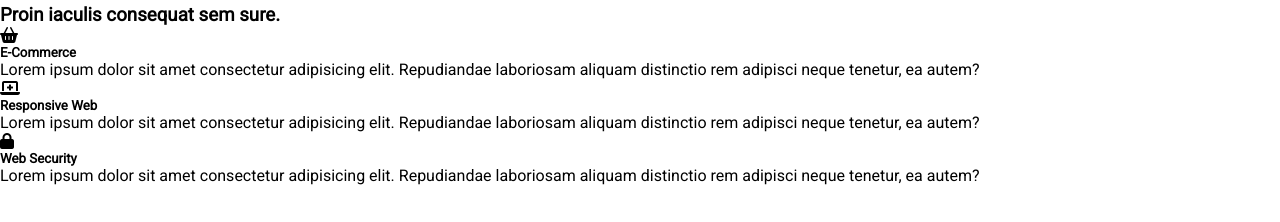
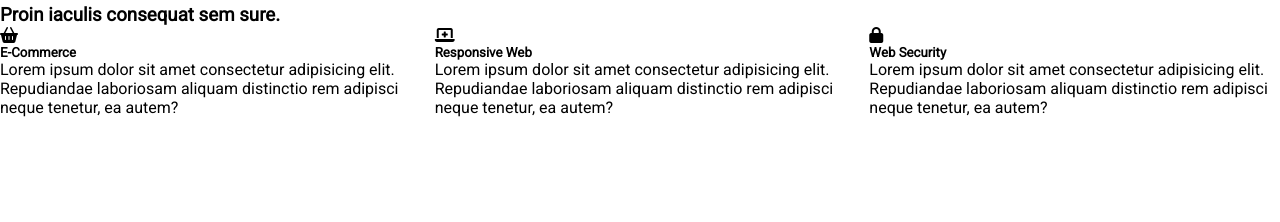
Before and after one commit to MatGom/04task4, a website: page index.html in a window 1280 px wide. Shown: the part 578-800 px from the top of the page. Drawn offline with nearby package versions, Linux system fonts and the light colour scheme; a web font is replaced by a local one.

Commit message:
Add bootstrap to services

```diff
--- a/index.html
+++ b/index.html
@@ -44,19 +44,19 @@
         <h3 class="section-title">Services</h3>
         <h3 class="section-subtitle">Proin iaculis consequat sem sure.</h3>
         <div class="row">
-            <div class="services-card">
+            <div class="services-card col-sm-7 col-md-6 col-lg-4">
                 <div class="card-icon"><i class="fa-solid fa-basket-shopping"></i></div>
                 <h5 class="card-title">E-Commerce</h5>
                 <p>Lorem ipsum dolor sit amet consectetur adipisicing elit. Repudiandae laboriosam aliquam distinctio
                     rem adipisci neque tenetur, ea autem?</p>
             </div>
-            <div class="services-card">
+            <div class="services-card col-sm-7 col-md-6 col-lg-4">
                 <div class="card-icon"><i class="fa-solid fa-laptop-medical"></i></div>
                 <h5 class="card-title">Responsive Web</h5>
                 <p>Lorem ipsum dolor sit amet consectetur adipisicing elit. Repudiandae laboriosam aliquam distinctio
                     rem adipisci neque tenetur, ea autem?</p>
             </div>
-            <div class="services-card">
+            <div class="services-card col-sm-7 col-md-6 col-lg-4">
                 <div class="card-icon"><i class="fa-solid fa-lock"></i></div>
                 <h5 class="card-title">Web Security</h5>
                 <p>Lorem ipsum dolor sit amet consectetur adipisicing elit. Repudiandae laboriosam aliquam distinctio
```
